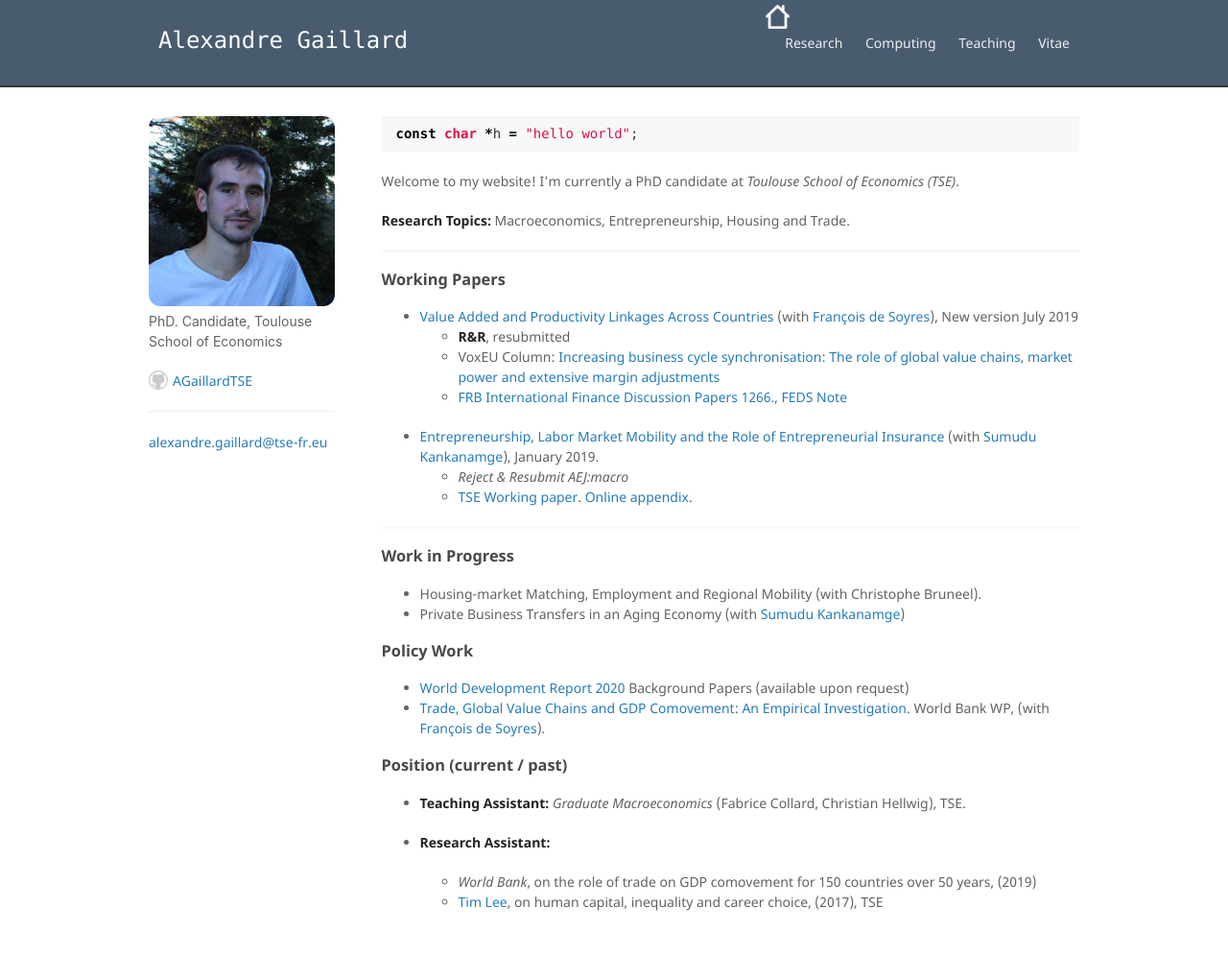
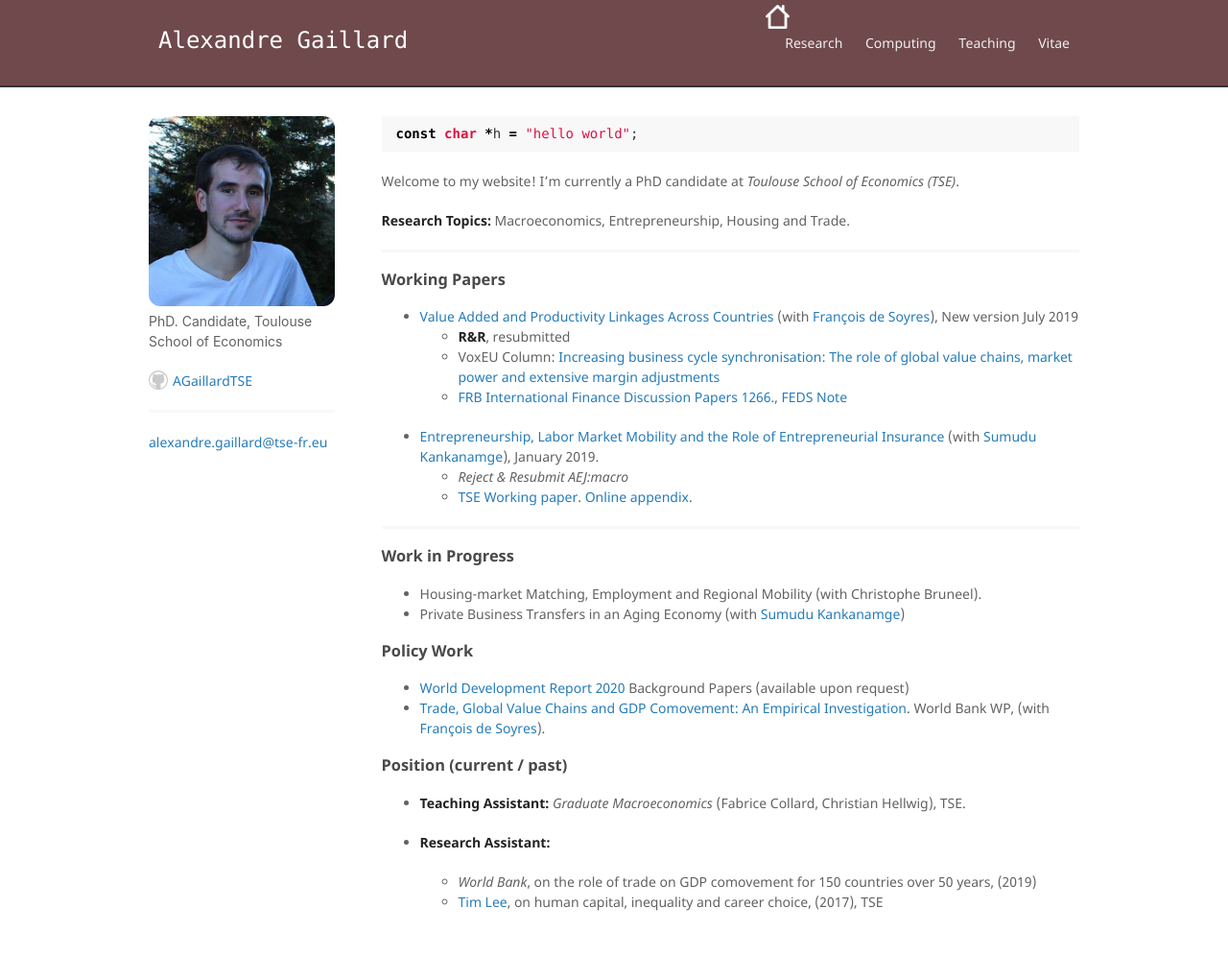
Before and after one commit to AGaillardTSE/AGaillardTSE.github.io, a Jekyll site: the page built from index.md, in a window 1280 px wide. Shown: the whole page at 96% size. Built offline with Jekyll 4.4.1, drawn with Linux system fonts in a browser that asks for light colours.

Commit message:
Update jekyll-theme-minimal.scss

```diff
--- a/_sass/jekyll-theme-minimal.scss
+++ b/_sass/jekyll-theme-minimal.scss
@@ -78,13 +78,13 @@
   padding-top:24px;
   margin-bottom:30px;
   height:65px;
-  background-color:#495B6F;
+  background-color:#6F494B;
   color:#fff;
 }
 
 .menunavbar a {
   padding-top:35px;
-  padding-bottom:29px;
+  padding-bottom:35px;
   padding-left:10px;
   padding-right:10px;
   color:#efefef;
@@ -92,7 +92,7 @@
 }
 
 .menunavbar a:hover {
-  background-color: rgba(0, 0, 0, 0.2);
+  background-color: rgba(0, 0, 0, 0.1);
   color:#fff;
   font-weight: normal;
 }
```
